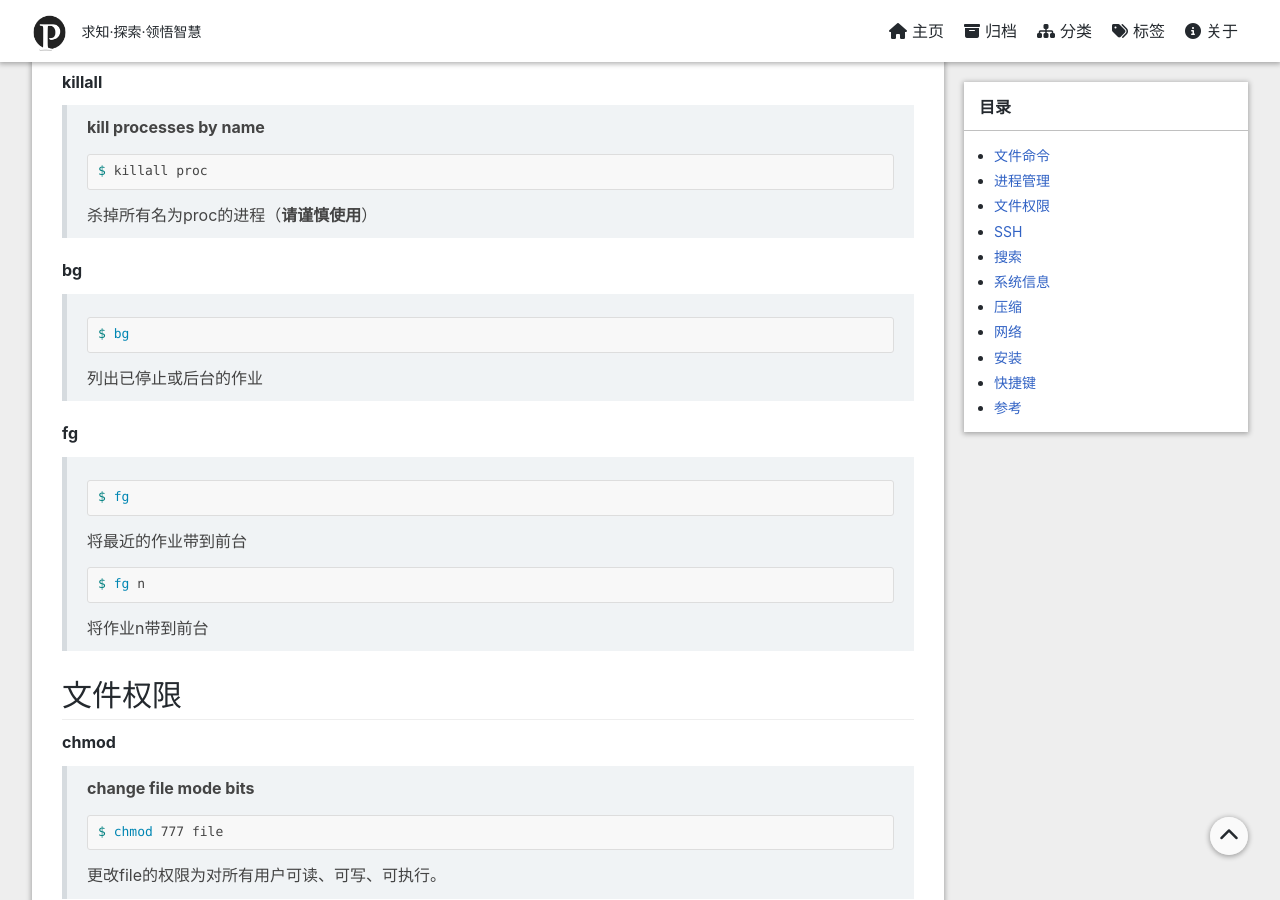
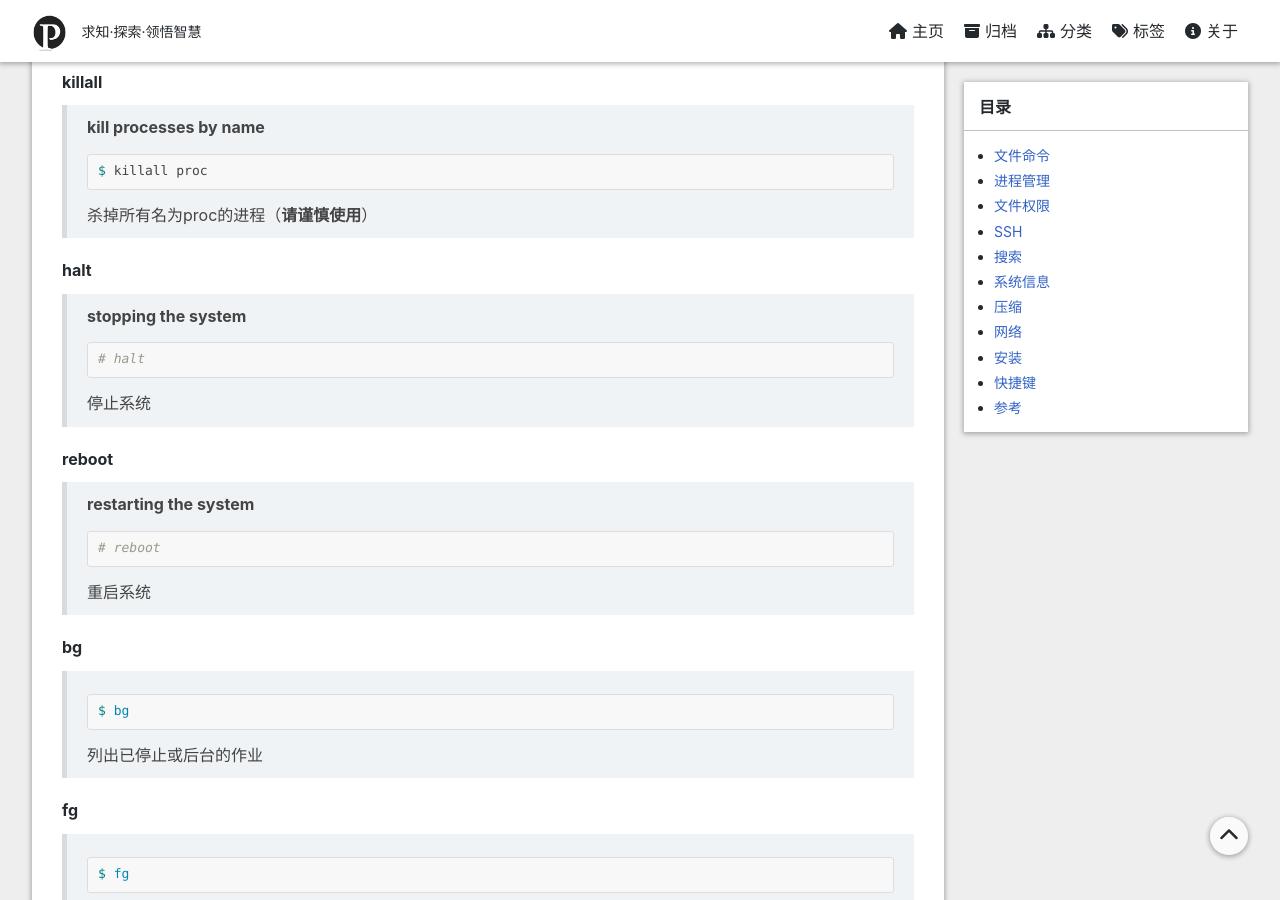
Before and after one commit to pyericz/blog, a Jekyll site: the page built from _posts/2017-09-03-unix-linux-commands.md, in a window 1280 px wide and 900 px high, scrolled down 4130 px. Built offline with Jekyll 4.4.1, drawn with Linux system fonts in a browser that asks for light colours; nearby versions of some CDN libraries; comment, search, counter and statistics services are not loaded; a style sheet for code colours, icons or effects is not loaded; some of the changed text lies outside the part shown.

Commit message:
update unix-linux-commands

````diff
--- a/_posts/2017-09-03-unix-linux-commands.md
+++ b/_posts/2017-09-03-unix-linux-commands.md
@@ -174,6 +174,21 @@ $ killall proc
 ```
 杀掉所有名为proc的进程（**请谨慎使用**）
 
+
+**halt**
+>**stopping the system**
+```shell
+# halt
+```
+停止系统
+
+**reboot**
+>**restarting the system**
+```shell
+# reboot
+```
+重启系统
+
 **bg**
 >
 ```shell
@@ -325,6 +340,13 @@ $ whoami
 ```
 查看你的当前用户名
 
+**last**
+>**indicate last logins of users and ttys**
+```shell
+$ last
+```
+显示上一个登录的用户和ttys
+
 **uname -a**
 >**print system information**
 ```shell
@@ -415,7 +437,6 @@ $ gzip -d file.gz
 ```
 将file.gz解压缩为file
 
-
 ## 网络
 
 **ping**
````
